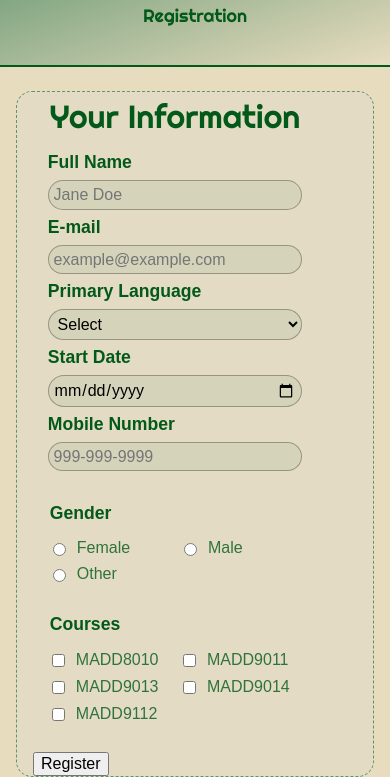
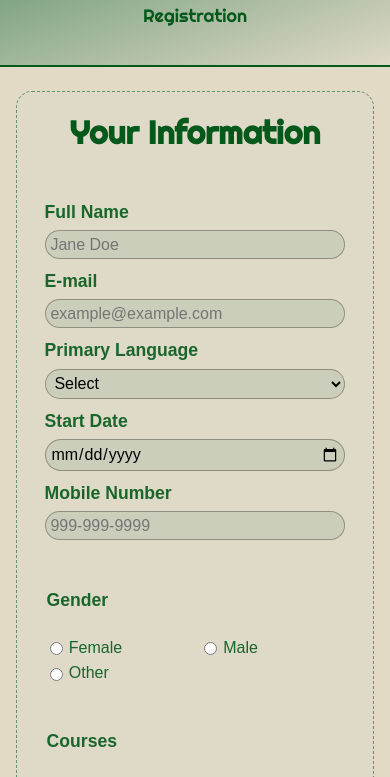
Before and after one commit to Habi0051/responsive-form, a plain HTML site: page index.html in a window 390 px wide. Shown: the part 67-844 px from the top of the page. Drawn offline with Linux system fonts and the light colour scheme; a web font is replaced by a local one.

Commit message:
added more styling, changed responsiveness to larger screens

```diff
--- a/css/main.css
+++ b/css/main.css
@@ -6,8 +6,8 @@
     :root{
         --font-anta: Anta, Arial, sans-serif;
         --font-righteous: Righteous, 'Arial', sans-serif;
-        --color-bg: hsl(43, 47%, 83%);
-        --color-bgscndry: hsl(43, 37%, 83%);
+        --color-bg: hsl(43, 34%, 83%);
+        --color-bgscndry: hsl(43, 27%, 83%);
         --color-text: hsl(136, 93%, 18%);
         --color-accent: hsl(136, 21%, 48%);
         --color-black: hsl(0, 0%, 0%);
@@ -16,7 +16,7 @@
     .site-header{
         margin: 0;
         padding-bottom: 1.2rem;
-        background-image: linear-gradient(to bottom right, var(--color-accent), var(--color-bg));
+        background-image: linear-gradient(to bottom right, var(--color-accent), var(--color-bgscndry));
         display: grid;
         justify-items: center;
         font-family: var(--font-righteous);
@@ -49,54 +49,82 @@
         gap: 1rem;
         margin: 1rem;
         margin-top: 1.5rem;
-        padding-left: 1rem;
-        padding-right: 5rem;
         background-color: var(--color-bgscndry);
         border: 1px dashed var(--color-accent);
         border-radius: var(--radius);
+        accent-color: var(--color-text);
 
     }
     .register-form__title{
         font-size: 2rem;
+        padding: 1rem;
         font-family: var(--font-righteous);
+        font-weight: 700;
         margin-inline: auto;
         text-wrap: nowrap;
     }
     .register-form__group{
         display: grid;
         gap: 0.5rem;
-        padding: 0.8rem;
+        padding: 1.6rem;
         border: none;
     }
     .register-form__label{
         font-size: 1.1rem;
         font-weight: 600;
-        color: hsl (from var(--color-text) h s l / 0.1);
+        padding-top: 0.3rem;
+        color: hsl(from var(--color-text) h s l / 0.9);
     }
     .register-form__input,
     .register-form__select{
         padding: 0.3rem;
         border: 1px solid hsl( from var(--color-black) h s l / 0.3);
         border-radius: var(--radius);
-        background-color: hsl(from var(--color-accent) h s l / 0.1);
+        background-color: hsl(from var(--color-accent) h s l / 0.15);
     }
     .register-form__option{
         display: flex;
         align-items: center;
-        gap: 0.5rem;
+        gap: 0.2rem;
     }
     .register-form__group-option{
-        grid-template-columns: repeat(auto-fit, minmax(min(7rem, 100%), 1fr));
+        grid-template-columns: repeat(auto-fill, minmax(min(7rem, 100%), 1fr));
     }
     .register-form__choice{
-        font-weight: 100;
-        opacity: 0.8;
+        font-weight: 200;
+        opacity: 0.9;
+    }
+    .register-form__submit{
+        font-size: 1.2rem;
+        color: var(--color-bgscndry);
+        background-color: var(--color-text);
+        padding: 0.7rem;
+        margin-bottom: 2rem;
+        border-radius: var(--radius);
+    }
+    .register-form__submit:hover{
+        cursor: pointer;
+        opacity: 0.9;
+    }
+    .register-form__action{
+        display: flex;
+        justify-content: center;
+        margin-inline: auto;
+
     }
 
-    @media (min-width: 750px){
+    @media (min-width: 700px){
         .register-form{
-            max-width: 30rem;
+            max-width: 40rem;
             margin-inline: auto;
+        }
+        .register-form__group{
+            margin-inline: auto;
+            min-width: 30rem;
+        }
+        .register-form__input,
+        .register-form__select{
+            max-width: 25rem;
         }
     }
 }
--- a/index.html
+++ b/index.html
@@ -21,7 +21,7 @@
 
     </header>
     <main class="content">
-        <form class="register-form" action="#" method="post">
+        <form class="register-form" name="register-form" action="#" method="post">
 
             <fieldset class="register-form__group">
 
```
